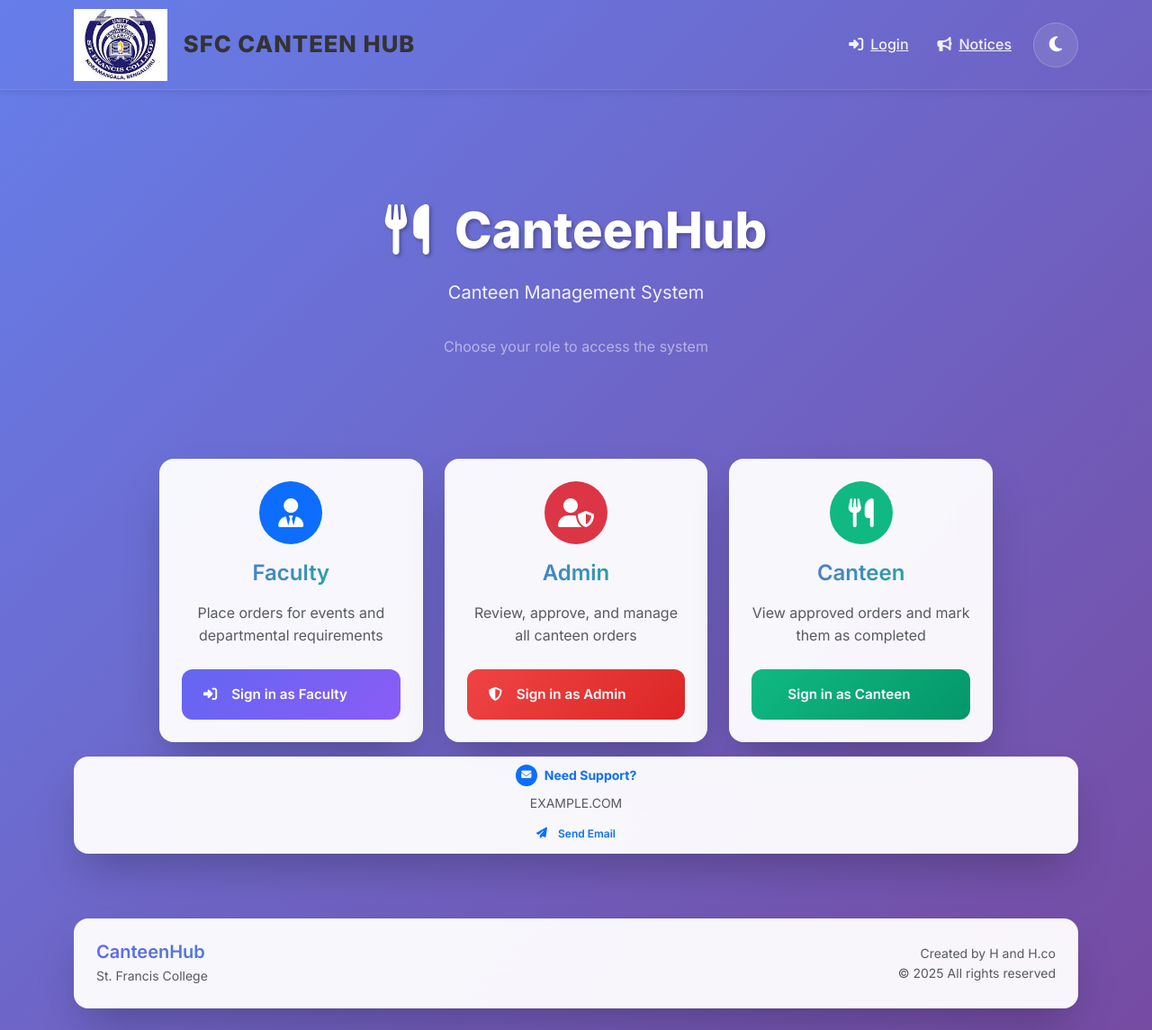
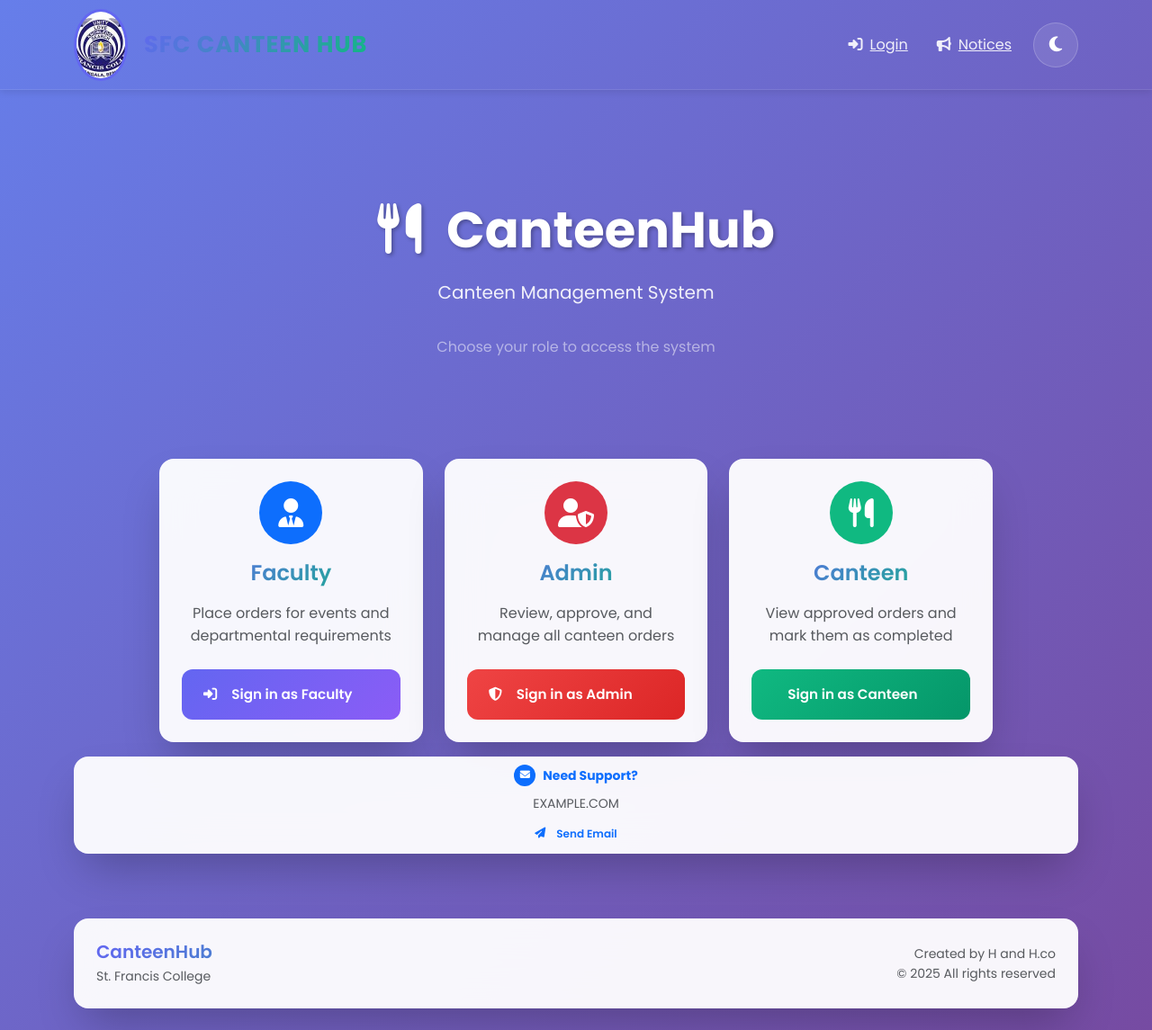
Before and after one commit to harishgowda1379/sfccanteen, a Flask app: page / in a window 1280 px wide. Shown: the whole page at 90% size. Run offline with Flask 3, Linux system fonts and the light colour scheme.

Commit message:
Added smooth navbar shrink effect with logo + title resize

```diff
--- a/static/style.css
+++ b/static/style.css
@@ -67,7 +67,7 @@ body {
 
 /* Body and base styles */
 body {
-    font-family: 'Inter', -apple-system, BlinkMacSystemFont, sans-serif;
+    font-family: 'Poppins', -apple-system, BlinkMacSystemFont, sans-serif;
     background: linear-gradient(135deg, #667eea 0%, #764ba2 100%);
     min-height: 100vh;
     color: var(--text-color);
@@ -128,21 +128,36 @@ body {
 }
 /* Logo inside Navbar */
 .brand-logo {
-  height: 60px;   /* default mobile size */
-  width: auto;
-  margin-right: 10px;
+  height: 60px;
+  width: 60px;
+  border-radius: 50%;       /* Makes it circular */
+  object-fit: cover;        /* Keeps aspect ratio inside circle */
+  margin-right: 12px;
   transition: all 0.3s ease-in-out;
+  border: 3px solid var(--primary-color); /* Optional: stylish border */
 }
 
 .brand-title {
-  font-family: 'Inter', sans-serif;
-  font-size: 20px;
-  font-weight: 800;
-  color: #333;        /* Dark so it shows on white background */
+  font-family: 'Poppins', sans-serif;
+  font-size: 22px;
+  font-weight: 700;
+  text-transform: uppercase;
   letter-spacing: 1px;
-  line-height: 1.2;
-  text-transform: uppercase;
+  background: linear-gradient(135deg, #6366f1, #10b981); /* Indigo → Green */
+  -webkit-background-clip: text;
+  -webkit-text-fill-color: transparent;
+  background-clip: text;
+  color: transparent; /* Fallback */
+  transition: all 0.3s ease-in-out;
 }
+.brand-title:hover {
+  background: linear-gradient(135deg, #8b5cf6, #06b6d4); /* Purple → Cyan */
+  -webkit-background-clip: text;
+  -webkit-text-fill-color: transparent;
+  transform: scale(1.05);
+}
+
+
 
 /* Tablet/Desktop */
 @media (min-width: 768px) {
--- a/templates/layout.html
+++ b/templates/layout.html
@@ -11,6 +11,8 @@
     <link rel="preconnect" href="https://fonts.googleapis.com">
     <link rel="preconnect" href="https://fonts.gstatic.com" crossorigin>
     <link href="https://fonts.googleapis.com/css2?family=Inter:wght@300;400;500;600;700;800&display=swap" rel="stylesheet">
+    <link href="https://fonts.googleapis.com/css2?family=Poppins:wght@400;600;700&display=swap" rel="stylesheet">
+
 
     <!-- Custom CSS -->
     <link href="{{ url_for('static', filename='css/modern-theme.css') }}" rel="stylesheet">
```
